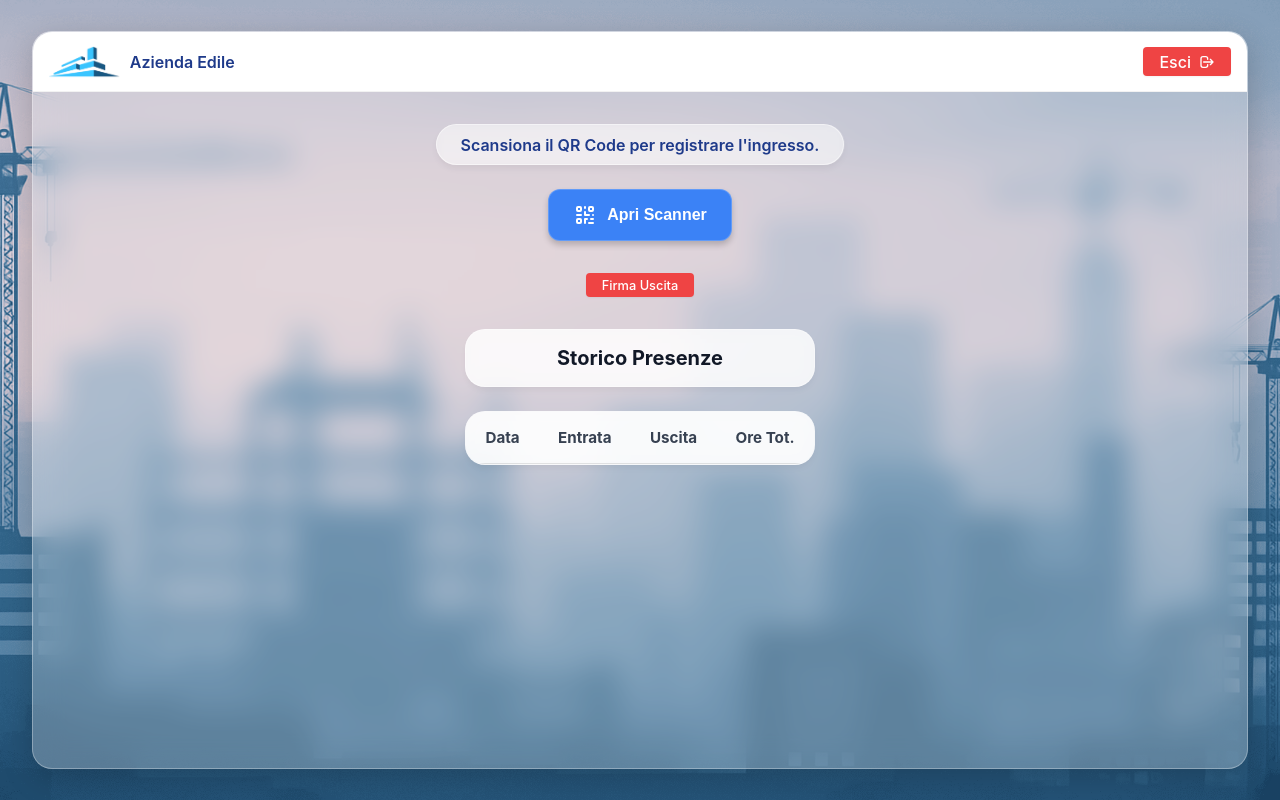
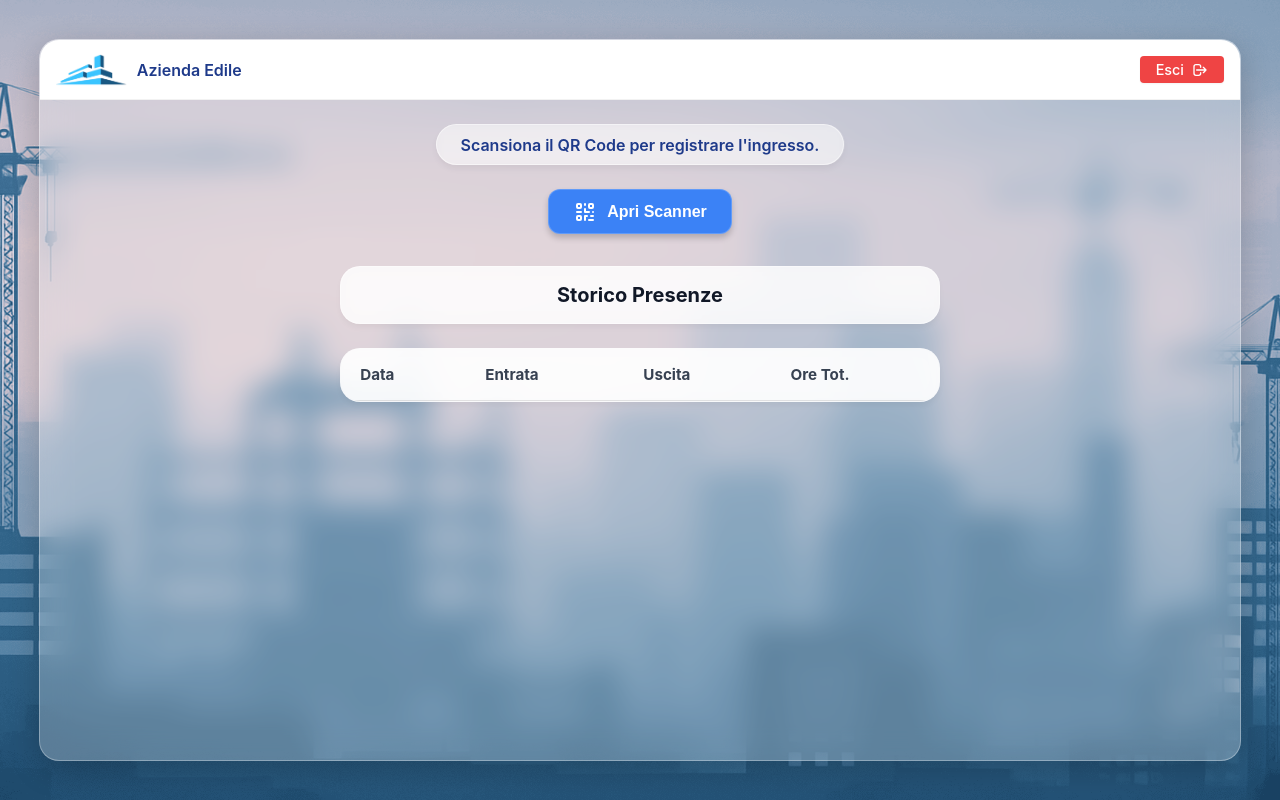
Before and after one commit to N0tPasquy/AziendaEdile, a Flask app: template templates/dashboard_operaio.html in a window 1280 px wide. Run offline with Flask 3, Linux system fonts and the light colour scheme; the template is opened without the code that fills it, so the values that code supplies are empty.

Commit message:
Sistemato il CSS e implementato il pulsante di logout nella schermata dashboard_operaio. Aggiungere i vari modali per quanto riguarda gli avvisi di successo/errori per la scansione del QR

```diff
--- a/static/css/dashboard_operaio.css
+++ b/static/css/dashboard_operaio.css
@@ -1,111 +1,87 @@
-/* === RESET BASE E SFONDO === */
+/* ==========================================================================
+   SEZIONE 1: BASE (MOBILE FIRST)
+   Tutto il CSS qui sotto è pensato per iPhone/Android.
+   Questa è la configurazione di default.
+   ========================================================================== */
+
+/* === RESET E SFONDO === */
 body {
     margin: 0;
     padding: 0;
     font-family: 'Inter', sans-serif;
-
-    /* Assicuriamoci che il body occupi tutto lo spazio */
     width: 100%;
     min-height: 100vh;
-    /* Fallback */
-    min-height: 100dvh;
-    /* 'dvh' è l'altezza dinamica specifica per mobile */
-
+    min-height: 100dvh; /* Altezza dinamica mobile */
     position: relative;
-    /* Necessario per posizionare lo sfondo */
     overflow-x: hidden;
-    /* Evita scroll orizzontale */
 }
 
-/* QUESTO crea lo sfondo fisso perfetto per iPhone */
+/* Sfondo fisso ottimizzato per iOS */
 body::before {
     content: "";
     position: fixed;
-    /* Fissa lo sfondo rispetto allo schermo */
     top: 0;
     left: 0;
     width: 100%;
     height: 100dvh;
-    /* Copre tutto lo schermo */
     z-index: -1;
-    /* Lo spinge dietro a tutto il contenuto */
-
-    /* Le tue impostazioni immagine */
     background-image: url('../img/background.png');
     background-size: cover;
     background-position: center;
     background-repeat: no-repeat;
-
-    /* NON usare background-attachment: fixed qui, position: fixed fa già il lavoro */
 }
 
-/* === LAYOUT CENTRALE === */
+/* === LAYOUT GENERALE === */
 .page-wrapper {
     display: flex;
     justify-content: center;
     align-items: center;
-    /* Centra anche verticalmente */
-
-    /* CAMBIA QUESTO: Solo un piccolo margine attorno */
-    padding: 2rem;
-
+    padding: 1rem; /* Padding ridotto per mobile */
     box-sizing: border-box;
     width: 100vw;
-    /* Larghezza totale viewport */
     height: 100dvh;
-    /* Altezza totale viewport */
     overflow: hidden;
-    /* Evita scrollbar doppie sulla pagina principale */
 }
 
-/* === LA CARD PRINCIPALE (EFFETTO VETRO) === */
 .dashboard-card {
-    /* CAMBIA QUESTO: Larghezza e Altezza totali */
     width: 100%;
     height: 100%;
-    /* Riempie tutto il .page-wrapper (meno il padding) */
-
-    /* RIMUOVI o imposta a 'none' il limite massimo */
-    max-width: none;
-
-    /* Il resto rimane uguale per l'effetto vetro */
+    max-width: none; /* Su mobile occupa tutto */
     background: rgba(255, 255, 255, 0.25);
     backdrop-filter: blur(15px);
     -webkit-backdrop-filter: blur(15px);
     border-radius: 20px;
     border: 1px solid rgba(255, 255, 255, 0.3);
     box-shadow: 0 8px 32px rgba(0, 0, 0, 0.2);
-
     display: flex;
     flex-direction: column;
     overflow: hidden;
-    /* Mantiene i bordi tondi */
 }
 
-/* === LA STRISCIA BIANCA IN ALTO (HEADER) === */
+.card-body {
+    flex-grow: 1;
+    padding: 1.5rem; /* Spazio interno comodo su mobile */
+    overflow-y: auto;
+    -webkit-overflow-scrolling: touch;
+}
+
+/* === HEADER (Striscia Bianca) === */
 .card-header {
     background-color: #ffffff;
-    /* Bianco solido */
     height: 60px;
-    /* Altezza fissa header */
     width: 100%;
     display: flex;
     justify-content: space-between;
-    /* Spinge logo a sx e bottone a dx */
     align-items: center;
     padding: 0 1rem;
-    /* Spazio laterale interno */
     box-sizing: border-box;
     border-bottom: 1px solid rgba(0, 0, 0, 0.05);
-    /* Separatore sottilissimo */
 }
 
-/* Stile Logo e Testo a sinistra */
 .header-left {
     display: flex;
     align-items: center;
     gap: 10px;
-    /* Spazio tra logo e testo */
 }
 
 .logo-icon {
@@ -116,127 +92,63 @@ body::before {
 .company-name {
     font-weight: 600;
     color: #1e3a8a;
-    /* Blu scuro (simile alla foto) */
     font-size: 1rem;
     white-space: nowrap;
 }
 
-/* === IL BOTTONE ROSSO "ESCI" === */
-.btn-logout {
-    /* Layout Flexbox (flex items-center gap-2 justify-center) */
+/* === ELEMENTI UI (Badge, Pulsanti, Scanner) === */
+
+/* Badge "Benvenuto" */
+.welcome {
+    background: rgba(255, 255, 255, 0.45);
+    backdrop-filter: blur(4px);
+    -webkit-backdrop-filter: blur(4px);
+    border: 1px solid rgba(255, 255, 255, 0.5);
+    border-radius: 50px;
+    padding: 0.6rem 1.5rem;
+    margin: 0 auto 1.5rem auto;
+    width: fit-content;
+    display: block;
+    font-family: 'Inter', sans-serif;
+    font-size: 1rem;
+    font-weight: 600;
+    color: #1e3a8a;
+    text-align: center;
+    box-shadow: 0 4px 6px rgba(0, 0, 0, 0.05);
+    text-shadow: none;
+}
+
+/* Contenitore Azioni (Pulsanti Scanner/Uscita) */
+.actions-container {
+    display: flex;
+    flex-direction: column; /* MOBILE: Uno sotto l'altro */
+    gap: 1rem;
+    width: 100%; /* Occupa tutto lo spazio disponibile */
+}
+
+/* Pulsante Blu (Scanner) */
+.btn-camera {
+    width: 100%; /* MOBILE: Largo tutto lo schermo */
     display: flex;
     align-items: center;
-    justify-content: center;
-    gap: 0.5rem;
-    /* gap-2 (8px) */
-
-    /* Colori (bg-red-500 text-white) */
-    background-color: #ef4444;
+    justify-content: center; /* Centrato */
+    gap: 10px;
+    background-color: #3b82f6;
     color: white;
-
-    /* Font (font-medium) */
-    font-weight: 500;
-    font-family: inherit;
-    /* Usa il font della pagina */
-
-    /* Spaziatura (py-1.5 px-4) */
-    padding-top: 0.3rem;
-    /* 6px */
-    padding-bottom: 0.3rem;
-    /* 6px */
-    padding-left: 1rem;
-    /* 16px */
-    padding-right: 1rem;
-    /* 16px */
-
-    /* Bordi (rounded) */
-    border-radius: 0.25rem;
-    /* 4px standard tailwind */
-    border: none;
-    /* Rimuove bordo default */
-
-    /* Transizioni (transition duration-200) */
-    transition: background-color 200ms ease;
-
-    /* Ombra (shadow-sm) */
-    box-shadow: 0 1px 2px 0 rgba(0, 0, 0, 0.05);
-
-    /* Cursore */
-    cursor: pointer;
-
-    /* Dimensioni Mobile (text-sm w-full) */
-    font-size: 0.8rem;
-    width: 100%;
-}
-
-/* Stato Hover (hover:bg-red-600) */
-.btn-logout:hover {
-    background-color: #dc2626;
-}
-
-/* Icona SVG (h-4 w-4) */
-.logout-icon {
-    height: 1rem;
-    width: 1rem;
-}
-
-/* === AREA CONTENUTI (SOTTO L'HEADER) === */
-.card-body {
-    flex-grow: 1;
-    padding: 2rem;
-
-    /* AGGIUNGI QUESTO per lo scroll interno */
-    overflow-y: auto;
-
-    /* Opzionale: rende lo scroll fluido su mobile */
-    -webkit-overflow-scrolling: touch;
-}
-
-/* === RESPONSIVE (MEDIA QUERY) === */
-/* Corrisponde a md: (min-width: 768px) */
-@media (min-width: 768px) {
-    .btn-logout {
-        width: auto;
-        /* md:w-auto */
-        font-size: 1rem;
-        /* md:text-base */
-    }
-}
-
-/* Contenitore per allineare i pulsanti */
-.actions-container {
-    display: flex;
-    flex-direction: column; /* Mette i pulsanti uno sotto l'altro */
-}
-
-/* Stile del pulsante Fotocamera */
-.btn-camera {
-    display: flex;
-    align-items: center;
-    gap: 10px;
-
-    background-color: #3b82f6;
-    /* Blu acceso */
-    color: white;
-
     padding: 0.8rem 1.5rem;
     border-radius: 12px;
     font-weight: 600;
     font-size: 1rem;
-
     cursor: pointer;
     transition: all 0.2s ease;
-
-    /* Ombra per staccarlo dallo sfondo */
     box-shadow: 0 4px 6px rgba(0, 0, 0, 0.2);
     border: 1px solid rgba(255, 255, 255, 0.2);
+    box-sizing: border-box;
 }
 
 .btn-camera:hover {
     background-color: #2563eb;
-    /* Blu più scuro */
     transform: translateY(-2px);
-    /* Effetto sollevamento */
     box-shadow: 0 6px 12px rgba(0, 0, 0, 0.3);
 }
 
@@ -244,131 +156,83 @@ body::before {
     transform: translateY(0);
 }
 
-/* Stile per l'immagine di anteprima */
+/* === STILE GENERALE PULSANTI === */
+/* Questo rimane grande e comodo per il touch su mobile */
+.btn-logout {
+    width: 100%;
+    display: flex;
+    align-items: center;
+    justify-content: center;
+    gap: 0.5rem;
+    background-color: #ef4444;
+    color: white;
+    font-weight: 500;
+    font-family: inherit;
+    padding: 0.8rem 1.5rem;  /* Grande padding */
+    border-radius: 12px;     /* Molto arrotondato */
+    border: none;
+    transition: background-color 200ms ease;
+    box-shadow: 0 1px 2px 0 rgba(0, 0, 0, 0.05);
+    cursor: pointer;
+    font-size: 1rem;
+    box-sizing: border-box;
+    margin: 0;
+}
+
+.btn-logout:hover {
+    background-color: #dc2626;
+}
+
+/* === 2. OVERRIDE SPECIFICO PER L'HEADER === */
+/* Queste regole si applicano SOLO se il bottone è dentro .card-header */
+.card-header .btn-logout {
+    width: auto !important;      /* Non più 100%, ma adattato al testo */
+    padding: 0.375rem 1rem;      /* Più sottile (py-1.5 px-4) */
+    border-radius: 0.25rem;      /* Meno arrotondato (4px) */
+    font-size: 0.875rem;         /* Testo più piccolo (14px) */
+    font-weight: 500;
+    box-shadow: 0 1px 2px rgba(0,0,0,0.05);
+    margin: 0;                   /* Rimuove margini extra */
+}
+
+/* Anche l'icona deve rimpicciolirsi nell'header */
+.card-header .btn-logout svg {
+    height: 1rem;
+    width: 1rem;
+}
+/* Scanner e Video */
+#reader video {
+    border-radius: 15px;
+    object-fit: cover;
+    width: 100%; /* Forza larghezza scanner */
+}
+
 .preview-image {
     max-width: 100%;
     max-height: 300px;
-    /* Non farla diventare gigante */
     border-radius: 10px;
     border: 2px solid white;
     box-shadow: 0 4px 15px rgba(0, 0, 0, 0.3);
     margin-top: 10px;
 }
 
-#reader video {
-    /* Forza il video a riempire il contenitore con bordi tondi */
-    border-radius: 15px;
-    object-fit: cover;
-}
+.hidden { display: none; }
 
-.hidden {
-    display: none;
-}
+/* === TABELLE E TITOLI (Layout a Vetro) === */
 
-.welcome {
-    /* Crea la forma a pillola di vetro */
-    background: rgba(255, 255, 255, 0.45);
-    backdrop-filter: blur(4px);
-    -webkit-backdrop-filter: blur(4px);
-    border: 1px solid rgba(255, 255, 255, 0.5);
-    border-radius: 50px; /* Bordi molto tondi */
-
-    /* Spaziatura */
-    padding: 0.6rem 1.5rem;
-    margin: 0 auto 1.5rem auto; /* Centra orizzontalmente */
-    width: fit-content;         /* Si stringe attorno al testo */
-    display: block;             /* Necessario per il margin auto */
-
-    /* Tipografia pulita */
-    font-family: 'Inter', sans-serif;
-    font-size: 1rem;
-    font-weight: 600;
-    color: #1e3a8a; /* Blu scuro aziendale (coerente con header) */
-    text-align: center;
-
-    /* Piccola ombra del box, NON del testo */
-    box-shadow: 0 4px 6px rgba(0, 0, 0, 0.05);
-
-    /* Rimuoviamo il text-shadow sporco */
-    text-shadow: none;
-}
-
-.btn-uscita {
-    /* CORRETTO: usa inline-flex per non occupare tutta la riga, o flex */
-    display: flex;
-    align-items: center;
-    justify-content: center;
-    gap: 0.5rem;
-
-    margin: 2rem auto;
-
-    /* Colori */
-    background-color: #ef4444;
-    color: white;
-
-    /* Font */
-    font-weight: 500;
-    font-family: inherit;
-
-    /* Spaziatura */
-    padding-top: 0.3rem;
-    padding-bottom: 0.3rem;
-    padding-left: 1rem;
-    padding-right: 1rem;
-
-    /* Bordi */
-    border-radius: 0.25rem;
-    border: none;
-
-    /* Transizioni */
-    transition: background-color 200ms ease;
-
-    /* Ombra */
-    box-shadow: 0 1px 2px 0 rgba(0, 0, 0, 0.05);
-
-    /* Cursore */
-    cursor: pointer;
-
-    /* Dimensioni */
-    font-size: 0.8rem;
-
-    /* CAMBIA QUESTO: fit-content adatta la larghezza al contenuto (testo) */
-    width: fit-content;
-    /* Oppure puoi usare: width: auto; */
-}
-
-@media (min-width: 768px) {
-    .btn-uscita {
-        width: fit-content;
-        /* Piccolo su PC/Tablet */
-    }
-}
-
+/* Contenitore Padre che allinea Titolo e Tabella */
 .table-wrapper {
-    /* Si adatta alla larghezza del figlio più largo (la tabella) */
-    width: fit-content;
-
-    /* Si centra nella pagina */
+    width: 100%; /* MOBILE: Occupa tutta la card */
     margin: 0 auto;
-
-    /* Assicura che non esca dallo schermo su mobile */
-    max-width: 100%;
-
     display: flex;
     flex-direction: column;
 }
 
-/* === IL TITOLO (Striscia semitrasparente) === */
+/* Titolo Tabella */
 .table-title {
-    /* ORA SI ESPANDE PER RIEMPIRE IL PADRE */
-    width: 100%;
-
-    /* Importante: include il padding nel calcolo della larghezza */
+    width: 100%; /* Si espande nel wrapper */
     box-sizing: border-box;
-
     margin-bottom: 1.5rem;
-
-    /* Il resto rimane uguale */
     background-color: rgba(255, 255, 255, 0.80);
     backdrop-filter: blur(10px);
     -webkit-backdrop-filter: blur(10px);
@@ -379,29 +243,23 @@ body::before {
     box-shadow: 0 4px 6px -1px rgba(0, 0, 0, 0.05);
 }
 
-/* Stile del testo dentro il titolo (H3 e P) */
 .table-title h3 {
     margin: 0;
-    color: #111827;            /* Nero morbido / Blu scuro */
+    color: #111827;
     font-size: 1.25rem;
     font-weight: 700;
 }
 
 .table-title p {
-    margin: 5px 0 0 0;         /* Un po' di spazio dal titolo */
-    color: #6b7280;            /* Grigio per la descrizione */
+    margin: 5px 0 0 0;
+    color: #6b7280;
     font-size: 0.9rem;
 }
 
-/* === 2. LA TABELLA (Blocco sotto) === */
+/* Tabella Presenze */
 .table-presenze {
-    /* ORA SI ESPANDE PER RIEMPIRE IL PADRE */
-    width: 100%;
-
-    /* Rimuovi i margini laterali auto, gestisce tutto il wrapper */
+    width: 100%; /* Si espande nel wrapper */
     margin-bottom: 2rem;
-
-    /* Il resto rimane uguale */
     background-color: rgba(255, 255, 255, 0.80);
     backdrop-filter: blur(10px);
     -webkit-backdrop-filter: blur(10px);
@@ -412,43 +270,97 @@ body::before {
     overflow: hidden;
     border: 1px solid rgba(255, 255, 255, 0.4);
     box-shadow: 0 4px 6px -1px rgba(0, 0, 0, 0.05);
+    table-layout: fixed;
 }
 
-/* === STILE CELLE TABELLA === */
-/* Intestazione Colonne (TH) */
 .table-presenze thead th {
-    text-align: left;
-    padding: 1rem 1.2rem;
+    padding: 0.8rem 0.25rem;
+    text-align: center;      /* Centrare i dati aiuta visivamente */
+
     color: #374151;
     font-weight: 700;
-    font-size: 0.95rem;
-    white-space: nowrap;
+    font-size: 0.8rem;
 
-    border-bottom: 1px solid rgba(0, 0, 0, 0.1); /* Linea un po' più visibile */
-
-    /* Rendiamo l'intestazione leggermente diversa ma sempre trasparente */
+    border-bottom: 1px solid rgba(0, 0, 0, 0.1);
     background-color: rgba(255, 255, 255, 0.5);
 }
 
-/* Righe Dati (TD) */
 .table-presenze tbody td {
-    padding: 0.8rem 1.2rem;
+    padding: 0.8rem 0.25rem;
+    text-align: center;
+
     color: #4b5563;
-    font-size: 0.95rem;
+    font-size: 0.8rem;
+
     border-bottom: 1px solid rgba(0, 0, 0, 0.05);
     vertical-align: middle;
-    white-space: nowrap;
+
+    word-break: break-word;  /* Evita che parole lunghe rompano la tabella */
 }
 
 .table-presenze tbody tr {
-    transition: background-color 0.2s ease; /* Rende il cambio di colore fluido e non scattoso */
+    transition: background-color 0.2s ease;
 }
 
 .table-presenze tbody tr:hover {
     background-color: rgba(59, 130, 246, 0.15);
 }
 
-/* Rimuovi la riga dall'ultimo elemento per pulizia */
 .table-presenze tbody tr:last-child td {
     border-bottom: none;
 }
+
+/* ==========================================================================
+   SEZIONE 2: DESKTOP OVERRIDES (PC / TABLET)
+   Qui cambiamo le regole SOLO quando lo schermo è grande (> 1024px).
+   Tutto il resto viene ereditato dalla sezione sopra.
+   ========================================================================== */
+@media (min-width: 1024px) {
+
+    /* Layout: La card non deve essere gigante su PC */
+    .dashboard-card {
+        max-width: 1200px; /* Limite larghezza */
+        height: 90vh;      /* Un po' di margine sopra e sotto */
+    }
+
+    /* Pulsanti: Su PC diventano piccoli e affiancati */
+    .btn-camera,
+    .btn-uscita,
+    .btn-logout {
+        width: fit-content; /* Si restringono al testo */
+        padding: 0.6rem 1.5rem; /* Leggermente più compatti */
+    }
+
+    /* Eccezione: Il bottone Logout nell'Header deve essere sempre compatto */
+    .card-header .btn-logout {
+         width: auto;
+         padding: 0.3rem 1rem;
+         font-size: 0.9rem;
+         border-radius: 0.25rem;
+    }
+
+    /* Contenitore Azioni: I pulsanti vanno uno di fianco all'altro */
+    .actions-container {
+        flex-direction: row;
+        justify-content: center;
+        width: auto; /* Non occupa tutto lo schermo */
+    }
+
+    /* Tabelle: Su PC la tabella non deve per forza essere larga 100% se è vuota */
+    .table-wrapper {
+        width: fit-content; /* Si adatta al contenuto */
+        min-width: 600px;   /* Ma non troppo piccola */
+    }
+
+    .table-presenze {
+        table-layout: auto; /* Torna automatico su PC */
+    }
+
+    .table-presenze thead th,
+    .table-presenze tbody td {
+        padding: 1rem 1.2rem; /* Più spazio */
+        font-size: 0.95rem;   /* Font originale */
+        white-space: nowrap;  /* Niente a capo su PC */
+        text-align: left;     /* O center, come preferisci */
+    }
+}
--- a/static/dashboard_operaio.js
+++ b/static/dashboard_operaio.js
@@ -32,7 +32,6 @@ function onScanSuccess(decodedText, decodedResult) {
 
     // Esempio: Mostra a video
     document.getElementById('qr-result').innerText = variabileQR;
-    document.getElementById('qr-result').style.color = '#4ade80'; // Verde chiaro
 
     // Opzionale: Ferma lo scanner appena ha letto un codice?
     // Se vuoi che si fermi subito scommenta la riga sotto:
@@ -188,3 +187,8 @@ window.onload = function () {
 
     caricaPresenze(); // carica tabella presenze
 };
+
+function logout(){
+    // Reindirizza alla rotta Python di logout
+    window.location.href = "/logout";
+}
--- a/templates/dashboard_operaio.html
+++ b/templates/dashboard_operaio.html
@@ -27,8 +27,6 @@
 </head>
 
 <body>
-
-    <body>
     <div class="page-wrapper">
 
         <div class="dashboard-card">
@@ -36,7 +34,7 @@
             <div class="card-header">
                 <div class="header-left">
                     <img src="{{ url_for('static', filename='img/logo.png') }}" alt="Logo" class="logo-icon">
-                        <span id="nome_azineda" class="company-name">Azienda Edile</span>
+                    <span id="nome_azienda" class="company-name">Azienda Edile</span>
                 </div>
 
                 <div class="header-right">
@@ -56,9 +54,9 @@
                     Scansiona il QR Code per registrare l'ingresso.
                 </div>
 
-                    <div id="reader" class="hidden"></div>
+                <div id="reader" class="hidden" style="margin-bottom: 20px;"></div>
 
-                    <div class="actions-container" style="flex-direction: column; align-items: center;">
+                <div class="actions-container">
 
                     <button onclick="startScanner()" id="btn-start" class="btn-camera hidden">
                         <svg xmlns="http://www.w3.org/2000/svg" width="24" height="24" fill="none"
@@ -69,20 +67,17 @@
                         <span>Apri Scanner</span>
                     </button>
 
-                        <button onclick="stopScanner()" id="btn-stop" class="btn-logout"
-                            style="display: none; width: auto; margin-top: 10px;">
+                    <button onclick="stopScanner()" id="btn-stop" class="btn-logout hidden">
                         <span>Chiudi Fotocamera</span>
+                    </button>
+
+                    <button id="btn-uscita" onclick="firmaUscita()" class="btn-uscita hidden">
+                        Firma Uscita
                     </button>
 
                 </div>
 
-                    <!--PROVA BOTTONE PER FIRMARE USCITA-->
-                    <button id="btn-uscita" onclick="firmaUscita()" class="btn-uscita hidden">
-                        Firma Uscita
-                    </button>
-
-                    <!-- Tabella -->
-                    <div class="table-wrapper">
+                <div class="table-wrapper" style="margin-top: 2rem;">
                     <div class="table-title">
                         <h3>Storico Presenze</h3>
                     </div>
@@ -101,9 +96,10 @@
                 </div>
 
             </div>
+        </div>
+    </div>
 
     <script src="{{ url_for('static', filename='dashboard_operaio.js') }}"></script>
 </body>
-</body>
 
 </html>
```
Lines whose indentation alone changed are shown as unchanged.
